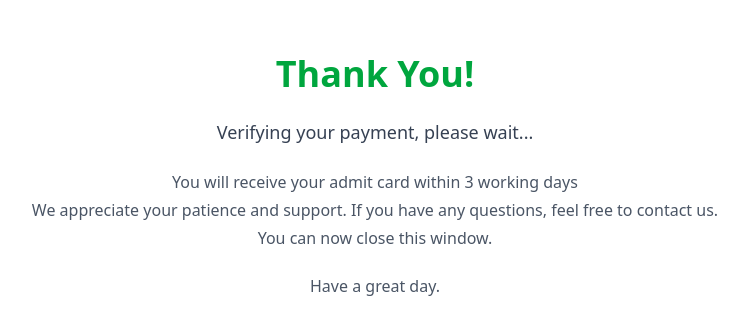
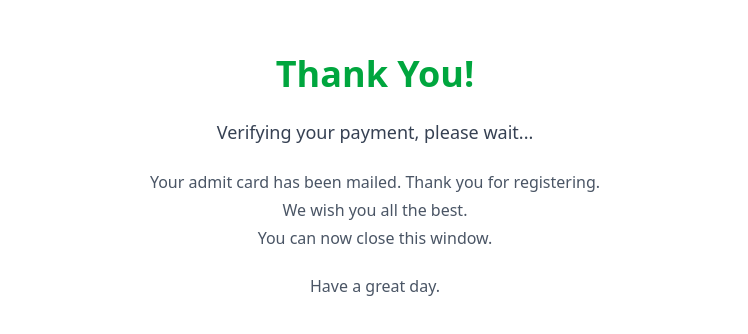
Before and after one commit to demorgia-dev-1/bnrc_registration_frontend, a React (Vite) app: page /thankyou in a window 1280 px wide. Shown: the part 208-542 px from the top of the page, without its empty margins (265-1013 px from the left). Built offline with nearby package versions, Linux system fonts and the light colour scheme.

Commit message:
update content in thank you page

```diff
--- a/src/api/api.js
+++ b/src/api/api.js
@@ -3,7 +3,7 @@ import axios from "axios";
 export const API_BASE_URL =
   import.meta.env.VITE_NODE_ENV === "production"
     ? "https://api.demorgia.com"
-    : "http://localhost:5050";
+    : "http://localhost:5000";
 console.log("api base url", API_BASE_URL);
 
 export const loginAdmin = async (formData) => {
--- a/src/components/Thankyou.jsx
+++ b/src/components/Thankyou.jsx
@@ -93,11 +93,10 @@ const ThankYou = () => {
         </p>
       )}
       <p className="text-gray-600 mb-1">
-        You will receive your admit card within 3 working days
+        Your admit card has been mailed. Thank you for registering.
       </p>
       <p className="text-gray-600 mb-1">
-        We appreciate your patience and support. If you have any questions, feel
-        free to contact us.
+        We wish you all the best.
       </p>
 
       <p className="text-gray-600 mb-6">You can now close this window.</p>
```
